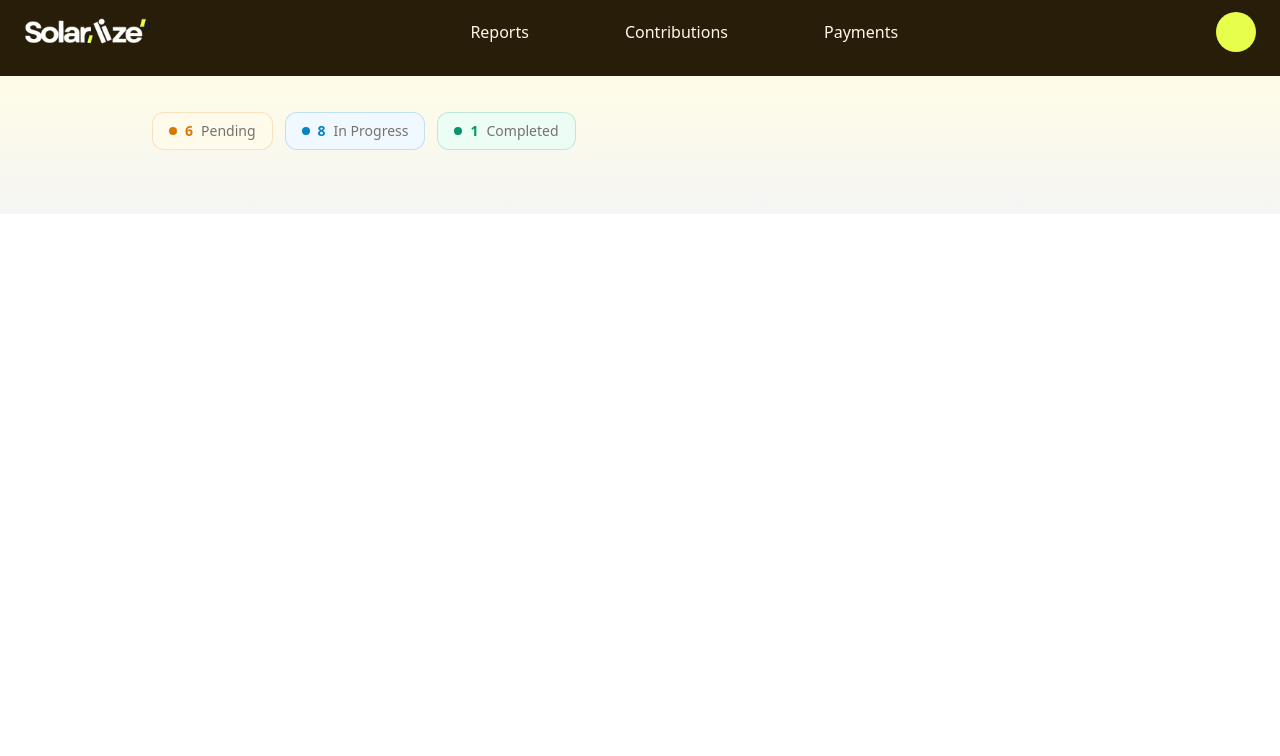
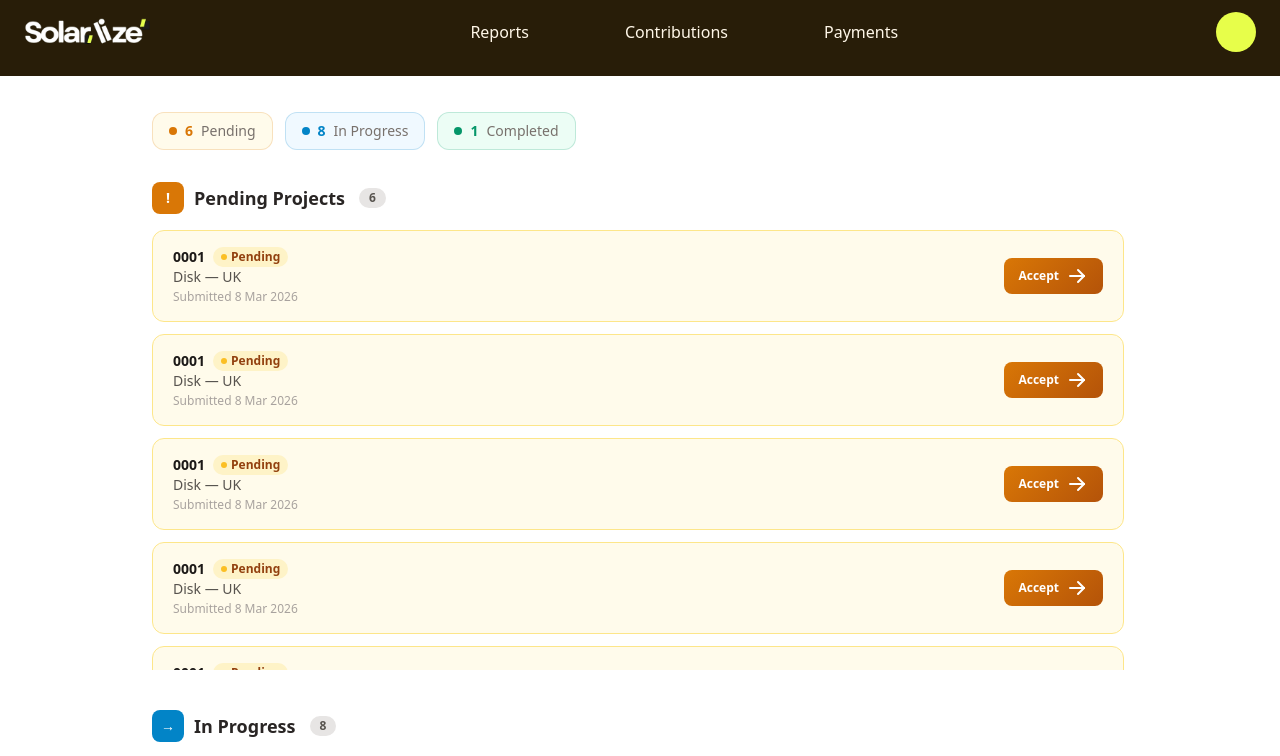
Before and after one commit to daemain19/SolarlizePrivateDev, a React (Create React App) app: page /staff in a window 1280 px wide. Shown: the top 756 px of the page. Built offline with nearby package versions, Linux system fonts and the light colour scheme; a web font is replaced by a local one.

Commit message:
add project list secitons

```diff
--- /dev/null
+++ b/src/components/staff/StatusSection.jsx
@@ -0,0 +1,74 @@
+import { formatDate } from "../../extensions/formatter";
+import { IconArrowRight, IconCheck } from "@tabler/icons-react";
+import { STATUS_CONFIG } from "../../extensions/staff_config";
+
+export function StatusSection({ title, projects, icon, accentColor}) {
+  return (
+    <div className="mb-10">
+      <div className="flex items-center gap-2.5 mb-4">
+        <div className="w-8 h-8 rounded-lg flex items-center justify-center text-white text-sm font-bold" style={{ background: accentColor }}>
+          {icon}
+        </div>
+        <h2 className="text-lg font-bold text-stone-800" >
+          {title}
+        </h2>
+        <span className="ml-1 px-2.5 py-0.5 rounded-full bg-stone-200 text-stone-600 text-xs font-bold">{projects.length}</span>
+      </div>
+      {projects.length === 0 ? (
+        <div className="text-center py-8 px-4 rounded-xl border border-dashed border-stone-200 text-stone-400 text-sm">
+          No projects in this section
+        </div>
+      ) : (
+        <div className="flex flex-col gap-3 overflow-y-auto pr-1" style={{ maxHeight: "calc(5 * 5.5rem)" }}>
+          {projects.map((p) => (
+            <ProjectRow key={p.id} project={p} />
+          ))}
+        </div>
+      )}
+    </div>
+  );
+}
+
+function ProjectRow({ project}) {
+  const cfg = STATUS_CONFIG[project.status];
+  return (
+    <div
+      className={`group flex items-center gap-4 px-5 py-4 rounded-xl border ${cfg.border} ${cfg.bg} cursor-pointer transition-all hover:shadow-md hover:-translate-y-0.5`}
+      style={{ animation: "fadeSlideIn 0.35s ease-out both" }}
+    >
+      <div className="flex-1 min-w-0">
+        <div className="flex items-center gap-2">
+          <span className="text-sm font-bold text-stone-900" >{project.id}</span>
+          <span className={`inline-flex items-center gap-1 px-2 py-0.5 rounded-full text-xs font-semibold ${cfg.badge}`}>
+            <span className={`w-1.5 h-1.5 rounded-full ${cfg.dot}`} />
+            {project.status}
+          </span>
+        </div>
+        <p className="text-sm text-stone-600 truncate">{project.householder} — {project.country}</p>
+        <p className="text-xs text-stone-400 mt-0.5">Submitted {formatDate(project.submitted)}</p>
+      </div>
+
+      <div className="flex items-center gap-2 shrink-0" onClick={(e) => e.stopPropagation()}>
+        {project.status === "Pending" && (
+          <button
+            className="inline-flex items-center gap-1.5 px-3.5 py-1.5 rounded-lg text-xs font-semibold text-white transition-all hover:scale-105 active:scale-95"
+            style={{ background: "linear-gradient(135deg, #d97706, #b45309)" }}
+          >
+            Accept <IconArrowRight />
+          </button>
+        )}
+        {project.status === "In Progress" && (
+          <button
+            className="inline-flex items-center gap-1.5 px-3.5 py-1.5 rounded-lg text-xs font-semibold text-white transition-all hover:scale-105 active:scale-95"
+            style={{ background: "linear-gradient(135deg, #059669, #047857)" }}
+          >
+            Complete <IconCheck />
+          </button>
+        )}
+        {project.status === "Completed" && (
+          <span className="text-emerald-600"><IconCheck /></span>
+        )}
+      </div>
+    </div>
+  );
+}
--- /dev/null
+++ b/src/extensions/formatter.js
@@ -0,0 +1,4 @@
+export const formatDate = (iso) => {
+    const d = new Date(iso);
+    return d.toLocaleDateString("en-GB", { day: "numeric", month: "short", year: "numeric" });
+};
--- /dev/null
+++ b/src/extensions/staff_config.js
@@ -0,0 +1,23 @@
+export const STATUS_CONFIG = {
+    Pending: {
+        bg: "bg-amber-50",
+        border: "border-amber-200",
+        badge: "bg-amber-100 text-amber-800",
+        dot: "bg-amber-400",
+        accent: "#d97706",
+    },
+    "In Progress": {
+        bg: "bg-sky-50",
+        border: "border-sky-200",
+        badge: "bg-sky-100 text-sky-800",
+        dot: "bg-sky-400",
+        accent: "#0284c7",
+    },
+    Completed: {
+        bg: "bg-emerald-50",
+        border: "border-emerald-200",
+        badge: "bg-emerald-100 text-emerald-800",
+        dot: "bg-emerald-500",
+        accent: "#059669",
+    },
+};
--- a/src/pages/StaffDashboard.jsx
+++ b/src/pages/StaffDashboard.jsx
@@ -2,6 +2,7 @@ import React from "react";
 import { useState, useCallback, useMemo } from "react";
 import StaffNavbar from "../components/staff/StaffNavbar";
 import INITIAL_PROJECTS from "../mocks/projects";
+import { StatusSection } from "../components/staff/StatusSection";
 
 function StaffDashboard() {
   const [projects, setProjects] = useState(INITIAL_PROJECTS);
@@ -40,10 +41,6 @@ function StaffDashboard() {
         <div className="min-h-screen bg-cover bg-no-repeat bg-center flex flex-col">
           <StaffNavbar />
           <div
-            style={{
-              background:
-                "linear-gradient(180deg, #fffbeb 0%, #fefce8 40%, #f5f5f4 100%)",
-            }}
           >
             <div className="mt-20 max-w-5xl mx-auto px-6 py-8">
               {/* stat pills */}
@@ -87,6 +84,27 @@ function StaffDashboard() {
                   </div>
                 ))}
               </div>
+              {/* sections -- Pending */}
+              <StatusSection
+                title="Pending Projects"
+                projects={pending}
+                icon="!"
+                accentColor="#d97706"
+              />
+              {/* sections -- In Progress */}
+              <StatusSection
+                title="In Progress"
+                projects={inProgress}
+                icon="→"
+                accentColor="#0284c7"
+              />
+              {/* sections -- Completed */}
+              <StatusSection
+                title="Completed"
+                projects={completed}
+                icon="✓"
+                accentColor="#059669"
+              />
             </div>
           </div>
         </div>
```
